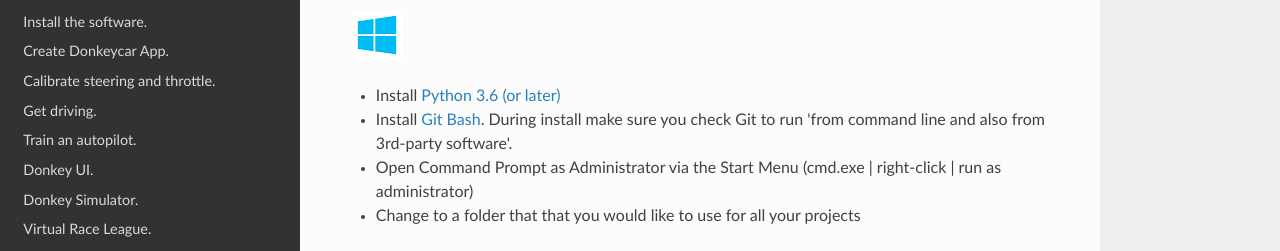
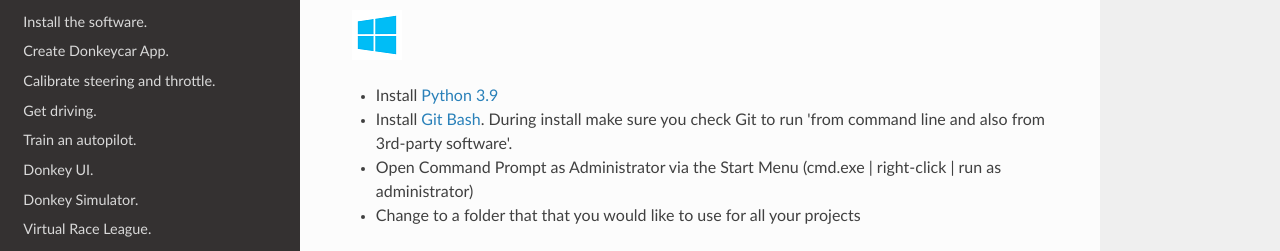
Before and after one commit to autorope/donkeydocs, an MkDocs documentation site: the page built from docs/guide/host_pc/setup_windows.md, in a window 1280 px wide and 900 px high, scrolled down 1915 px. Shown: the part 172-423 px from the top of the window. Built offline with MkDocs 1.6.1, drawn with Linux system fonts in a browser that asks for light colours; nearby versions of some CDN libraries.

Commit message:
Update docs to require Python 3.9

```diff
--- a/docs/guide/host_pc/setup_windows.md
+++ b/docs/guide/host_pc/setup_windows.md
@@ -98,7 +98,7 @@ donkey createcar --path ~/mycar
 
 ![donkey](/assets/logos/windows_logo.png)
 
-* Install [Python 3.6 (or later)](https://www.python.org/downloads/)
+* Install [Python 3.9](https://www.python.org/downloads/)
 
 * Install [Git Bash](https://gitforwindows.org/).  During install make sure you check Git to run 'from command line and also from 3rd-party software'.
 
```
